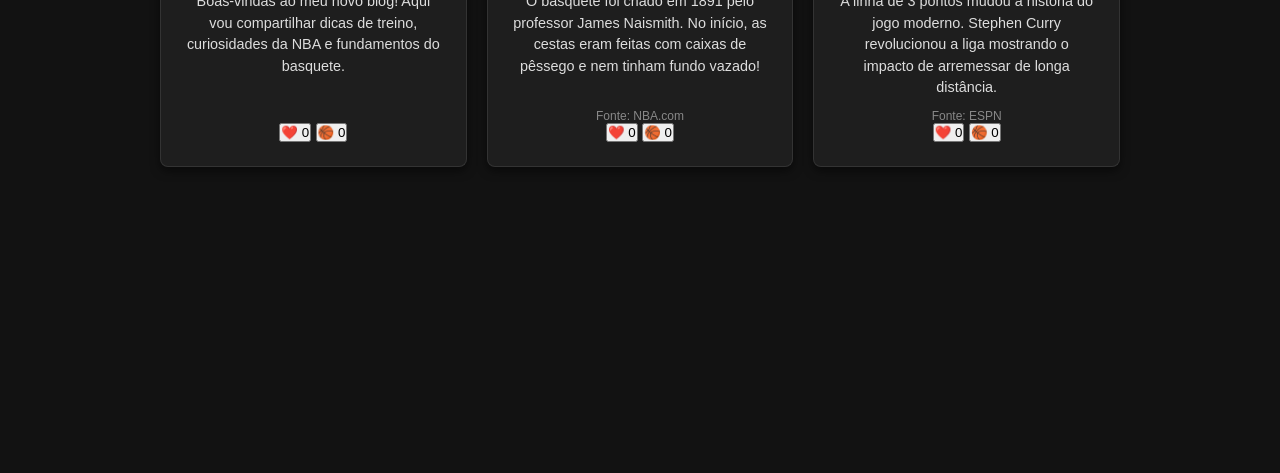
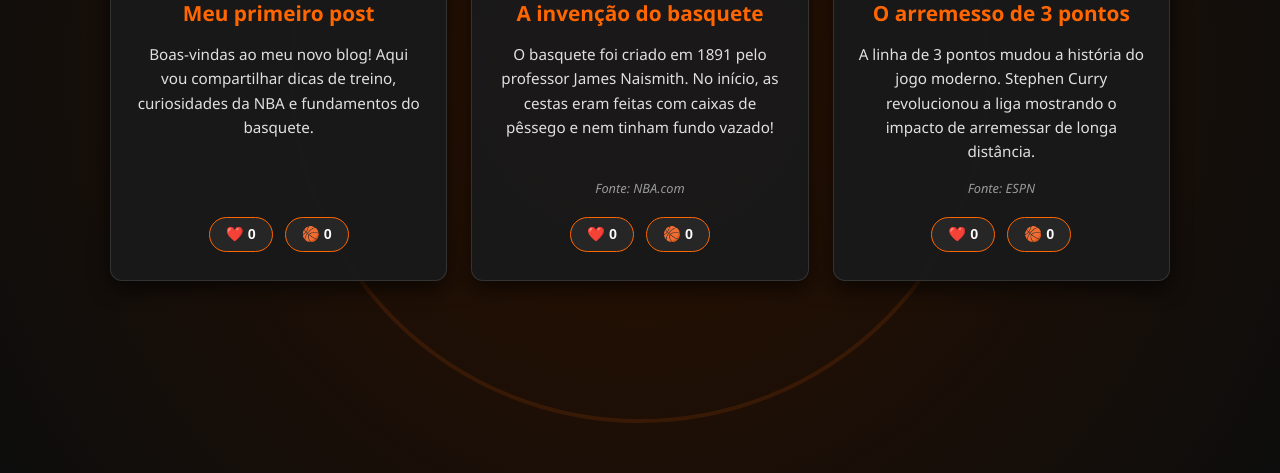
Before and after one commit to eduardovalterfloriano-ai/Meu-Blog, a plain HTML site: page index.html in a window 1280 px wide. Shown: the part 327-800 px from the top of the page. Drawn offline with Linux system fonts and the light colour scheme.

Commit message:
Update style.css

```diff
--- a/style.css
+++ b/style.css
@@ -5,84 +5,151 @@
 }
 
 body {
-    font-family: Arial, sans-serif;
-    background-color: #121212;
+    font-family: 'Segoe UI', Tahoma, Geneva, Verdana, sans-serif;
+    background: radial-gradient(circle, #2b1100 0%, #0d0d0d 100%);
     color: #ffffff;
+    min-height: 100vh;
+    position: relative;
+    overflow-x: hidden;
 }
 
+/* Marca d'água de quadra de basquete no fundo */
+.court-overlay {
+    position: fixed;
+    top: 0;
+    left: 0;
+    width: 100%;
+    height: 100%;
+    pointer-events: none;
+    z-index: 0;
+    opacity: 0.12;
+}
+
+.center-circle {
+    position: absolute;
+    top: 50%;
+    left: 50%;
+    transform: translate(-50%, -50%);
+    width: 300px;
+    height: 300px;
+    border: 4px solid #ff6600;
+    border-radius: 50%;
+}
+
+.three-point-line {
+    position: absolute;
+    top: 50%;
+    left: 50%;
+    transform: translate(-50%, -50%);
+    width: 700px;
+    height: 700px;
+    border: 4px solid #ff6600;
+    border-radius: 50%;
+}
+
+/* Header */
 .header {
-    background-color: #0d0d0d;
-    border-bottom: 3px solid #ff6600;
+    position: relative;
+    z-index: 1;
+    background-color: rgba(13, 13, 13, 0.9);
+    border-bottom: 4px solid #ff6600;
     text-align: center;
     padding: 40px 20px;
+    box-shadow: 0 4px 20px rgba(255, 102, 0, 0.2);
 }
 
 .header h1 {
     margin-bottom: 10px;
-    font-size: 2.2rem;
+    font-size: 2.5rem;
     color: #ff6600;
+    text-shadow: 0 2px 10px rgba(255, 102, 0, 0.4);
 }
 
 .header p {
-    font-size: 1rem;
-    color: #cccccc;
+    font-size: 1.1rem;
+    color: #dddddd;
 }
 
+/* Conteúdo principal e Cards */
 .container {
+    position: relative;
+    z-index: 1;
     display: flex;
     justify-content: center;
-    gap: 20px;
-    max-width: 1000px;
+    gap: 24px;
+    max-width: 1100px;
     margin: 40px auto;
     padding: 0 20px;
     flex-wrap: wrap;
 }
 
 .card {
-    background: #1e1e1e;
+    background: rgba(26, 26, 26, 0.95);
     border: 1px solid #333333;
-    border-top: 4px solid #ff6600;
-    border-radius: 8px;
-    padding: 24px;
+    border-top: 5px solid #ff6600;
+    border-radius: 12px;
+    padding: 28px 24px;
     flex: 1;
-    min-width: 250px;
-    box-shadow: 0 4px 10px rgba(0, 0, 0, 0.5);
+    min-width: 280px;
+    box-shadow: 0 8px 20px rgba(0, 0, 0, 0.6);
     display: flex;
     flex-direction: column;
     align-items: center;
     text-align: center;
+    transition: transform 0.3s ease, box-shadow 0.3s ease;
+}
+
+.card:hover {
+    transform: translateY(-8px);
+    box-shadow: 0 12px 25px rgba(255, 102, 0, 0.3);
+    border-color: #ff6600;
 }
 
 .icon {
-    font-size: 40px;
+    font-size: 48px;
     margin-bottom: 15px;
 }
 
 .card h2 {
-    font-size: 1.2rem;
+    font-size: 1.3rem;
     color: #ff6600;
     margin-bottom: 15px;
 }
 
 .card p {
-    font-size: 0.9rem;
-    color: #dddddd;
-    line-height: 1.5;
+    font-size: 0.95rem;
+    color: #e0e0e0;
+    line-height: 1.6;
     flex-grow: 1;
 }
 
 .fonte {
-    font-size: 0.75rem;
-    color: #888888;
-    margin-top: 10px;
+    font-size: 0.8rem;
+    color: #999999;
+    margin-top: 15px;
+    font-style: italic;
 }
 
-.likes {
-    margin-top: 15px;
-    font-size: 0.85rem;
-    background: #2a2a2a;
+/* Botões Interativos de Curtida */
+.likes-container {
+    display: flex;
+    gap: 12px;
+    margin-top: 20px;
+}
+
+.like-btn {
+    background: #262626;
     color: #ffffff;
-    padding: 6px 12px;
-    border-radius: 4px;
     border: 1px solid #ff6600;
+    padding: 8px 16px;
+    border-radius: 20px;
+    cursor: pointer;
+    font-size: 0.9rem;
+    font-weight: bold;
+    transition: background 0.2s, transform 0.15s ease;
 }
+
+.like-btn:hover {
+    background: #ff6600;
+    color: #000000;
+}
```
